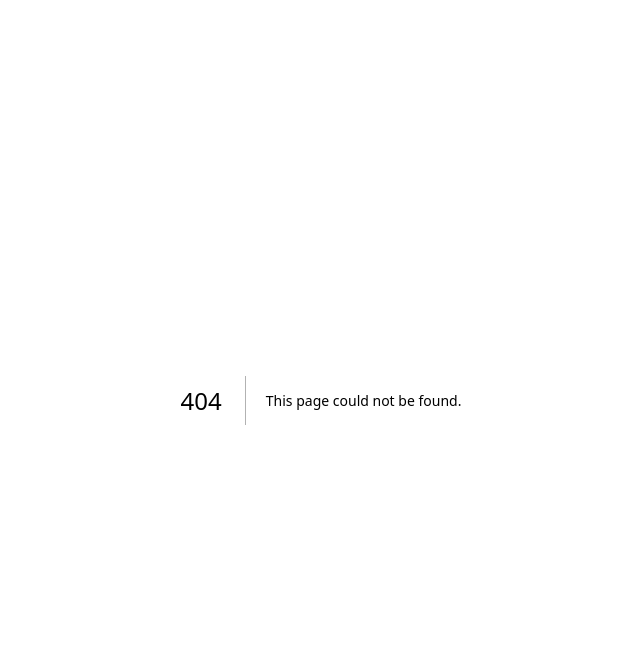
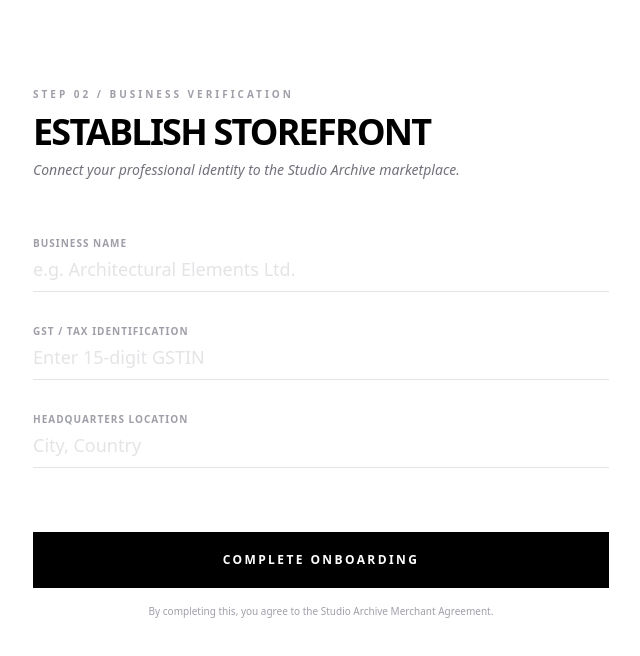
Before and after one commit to akashrajgm/my-frontend, a Next.js app: page /vendor/setup in a window 1280 px wide. Before the commit this address had no page. Shown: the top 656 px of the page, without its empty margins (319-959 px from the left). Built offline with nearby package versions, Linux system fonts and the light colour scheme.

Commit message:
fix: align auth payload with FastAPI and sanitize proxy redirects

```diff
--- /dev/null
+++ b/app/actions/auth.ts
@@ -0,0 +1,58 @@
+'use server'
+
+import { cookies } from 'next/headers'
+import { redirect } from 'next/navigation'
+
+export async function login(prevState: any, formData: FormData) {
+    const email = formData.get('email')
+    const password = formData.get('password')
+    let success = false
+
+    try {
+        // Tharun's FastAPI expects 'username' and 'password' as Form Data
+        const params = new URLSearchParams()
+        params.append('username', String(email))
+        params.append('password', String(password))
+
+        const res = await fetch('https://interior-marketplace-api.onrender.com/login', {
+            method: 'POST',
+            headers: { 'Content-Type': 'application/x-www-form-urlencoded' },
+            body: params,
+        })
+
+        const data = await res.json()
+
+        if (!res.ok) {
+            // If we get an error, we turn WHATEVER it is into a readable string
+            console.log("Backend Error Raw:", data)
+
+            let errorMessage = "Access Denied"
+            if (data.detail) {
+                if (typeof data.detail === 'string') {
+                    errorMessage = data.detail
+                } else if (Array.isArray(data.detail)) {
+                    // This pulls the message out of Tharun's error objects
+                    errorMessage = data.detail.map((err: any) => err.msg || "Invalid field").join(", ")
+                }
+            }
+            return { error: String(errorMessage) }
+        }
+
+        if (data.access_token) {
+            const cookieStore = await cookies()
+            cookieStore.set('session_token', data.access_token, {
+                httpOnly: true,
+                path: '/',
+                secure: true,
+                maxAge: 60 * 60 * 24
+            })
+            success = true
+        }
+    } catch (err) {
+        return { error: "Cannot reach the Studio Archive server." }
+    }
+
+    if (success) {
+        redirect('/dashboard')
+    }
+}
--- a/app/globals.css
+++ b/app/globals.css
@@ -1,3 +1,7 @@
+@tailwind base;
+@tailwind components;
+@tailwind utilities;
+
 @import "tailwindcss";
 
 @theme {
--- /dev/null
+++ b/app/login/page.tsx
@@ -0,0 +1,37 @@
+'use client'
+import { useActionState } from 'react'
+import { login } from '@/app/actions/auth'
+
+export default function LoginPage() {
+    const [state, formAction, isPending] = useActionState(login, { error: "" })
+
+    return (
+        <div className="flex min-h-screen flex-col items-center justify-center bg-black p-6">
+            <div className="w-full max-w-sm space-y-10">
+
+                <header className="text-center">
+                    <h1 className="text-3xl font-black uppercase tracking-tighter text-white">Authorize Entry</h1>
+                </header>
+
+                {state?.error && (
+                    <div className="bg-red-500/10 border border-red-500 p-4 rounded text-center">
+                        <p className="text-red-500 text-[10px] font-bold uppercase tracking-widest">
+                            {/* If it's an object, stringify it so we can read it. If it's a string, show it. */}
+                            {typeof state.error === 'object' ? JSON.stringify(state.error) : state.error}
+                        </p>
+                    </div>
+                )}
+
+                <form action={formAction} className="space-y-8">
+                    <div className="space-y-4">
+                        <input name="email" type="email" placeholder="Email" required className="w-full bg-zinc-900 border border-zinc-800 p-4 text-white outline-none focus:border-white transition-all" />
+                        <input name="password" type="password" placeholder="Password" required className="w-full bg-zinc-900 border border-zinc-800 p-4 text-white outline-none focus:border-white transition-all" />
+                    </div>
+                    <button disabled={isPending} className="w-full bg-white text-black py-4 font-black uppercase tracking-widest hover:bg-zinc-200 transition-all">
+                        {isPending ? "Connecting..." : "Initialize Session"}
+                    </button>
+                </form>
+            </div>
+        </div>
+    )
+}
--- /dev/null
+++ b/app/vendor/setup/page.tsx
@@ -0,0 +1,64 @@
+import React from 'react'
+
+export default function VendorSetup() {
+    return (
+        <div className="min-h-screen bg-white text-black py-20 px-6">
+            <div className="max-w-xl mx-auto">
+                {/* Header Section */}
+                <header className="mb-12">
+                    <span className="text-[10px] font-bold uppercase tracking-[0.3em] text-zinc-400">Step 02 / Business Verification</span>
+                    <h1 className="text-4xl font-black uppercase tracking-tighter mt-2">Establish Storefront</h1>
+                    <p className="text-zinc-500 mt-2 text-sm italic">Connect your professional identity to the Studio Archive marketplace.</p>
+                </header>
+
+                {/* The Form */}
+                <form className="space-y-10">
+                    <div className="space-y-6">
+                        {/* Business Name */}
+                        <div className="group border-b border-zinc-200 py-2 focus-within:border-black transition-colors">
+                            <label className="block text-[10px] font-bold uppercase tracking-widest text-zinc-400 mb-1">Business Name</label>
+                            <input
+                                name="businessName"
+                                type="text"
+                                placeholder="e.g. Architectural Elements Ltd."
+                                className="w-full bg-transparent outline-none text-lg placeholder:text-zinc-200"
+                            />
+                        </div>
+
+                        {/* GST / Tax ID */}
+                        <div className="group border-b border-zinc-200 py-2 focus-within:border-black transition-colors">
+                            <label className="block text-[10px] font-bold uppercase tracking-widest text-zinc-400 mb-1">GST / Tax Identification</label>
+                            <input
+                                name="gstNumber"
+                                type="text"
+                                placeholder="Enter 15-digit GSTIN"
+                                className="w-full bg-transparent outline-none text-lg placeholder:text-zinc-200"
+                            />
+                        </div>
+
+                        {/* Physical Location */}
+                        <div className="group border-b border-zinc-200 py-2 focus-within:border-black transition-colors">
+                            <label className="block text-[10px] font-bold uppercase tracking-widest text-zinc-400 mb-1">Headquarters Location</label>
+                            <input
+                                name="location"
+                                type="text"
+                                placeholder="City, Country"
+                                className="w-full bg-transparent outline-none text-lg placeholder:text-zinc-200"
+                            />
+                        </div>
+                    </div>
+
+                    {/* Action Button */}
+                    <div className="pt-6">
+                        <button className="w-full bg-black text-white py-5 text-xs font-black uppercase tracking-[0.2em] hover:bg-zinc-800 transition-all">
+                            Complete Onboarding
+                        </button>
+                        <p className="text-[10px] text-zinc-400 mt-4 text-center">
+                            By completing this, you agree to the Studio Archive Merchant Agreement.
+                        </p>
+                    </div>
+                </form>
+            </div>
+        </div>
+    )
+}
--- /dev/null
+++ b/proxy.ts
@@ -0,0 +1,29 @@
+import { NextResponse } from 'next/server'
+import type { NextRequest } from 'next/server'
+
+export default function proxy(request: NextRequest) {
+    const token = request.cookies.get('session_token')?.value
+    const { pathname } = request.nextUrl
+
+    // Kill the backslash bug
+    if (pathname.includes('%5C') || pathname.includes('\\')) {
+        return NextResponse.redirect(new URL('/login', request.url))
+    }
+
+    const isAuth = pathname.startsWith('/login') || pathname.startsWith('/register')
+    const isHome = pathname === '/'
+
+    if (!token && !isAuth && !isHome) {
+        return NextResponse.redirect(new URL('/login', request.url))
+    }
+
+    if (token && isAuth) {
+        return NextResponse.redirect(new URL('/dashboard', request.url))
+    }
+
+    return NextResponse.next()
+}
+
+export const config = {
+    matcher: ['/((?!api|_next/static|_next/image|favicon.ico).*)'],
+}
--- /dev/null
+++ b/tailwind.config.ts
@@ -0,0 +1,13 @@
+import type { Config } from "tailwindcss";
+
+const config: Config = {
+    content: [
+        "./app/**/*.{js,ts,jsx,tsx,mdx}",
+        "./components/**/*.{js,ts,jsx,tsx,mdx}",
+    ],
+    theme: {
+        extend: {},
+    },
+    plugins: [],
+};
+export default config;
```
Also changed, not shown: app/dashboard/page.tsx (added).
